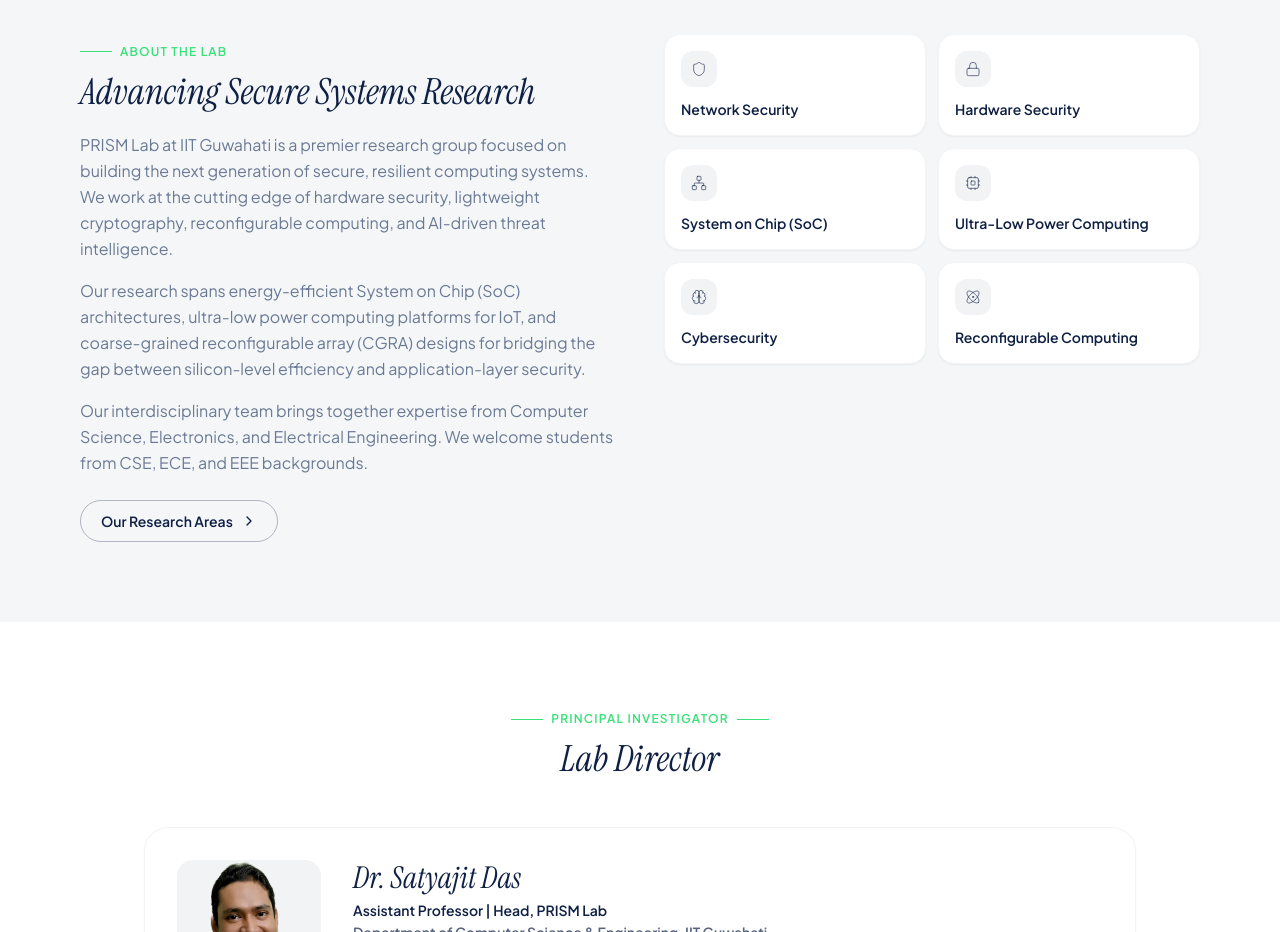
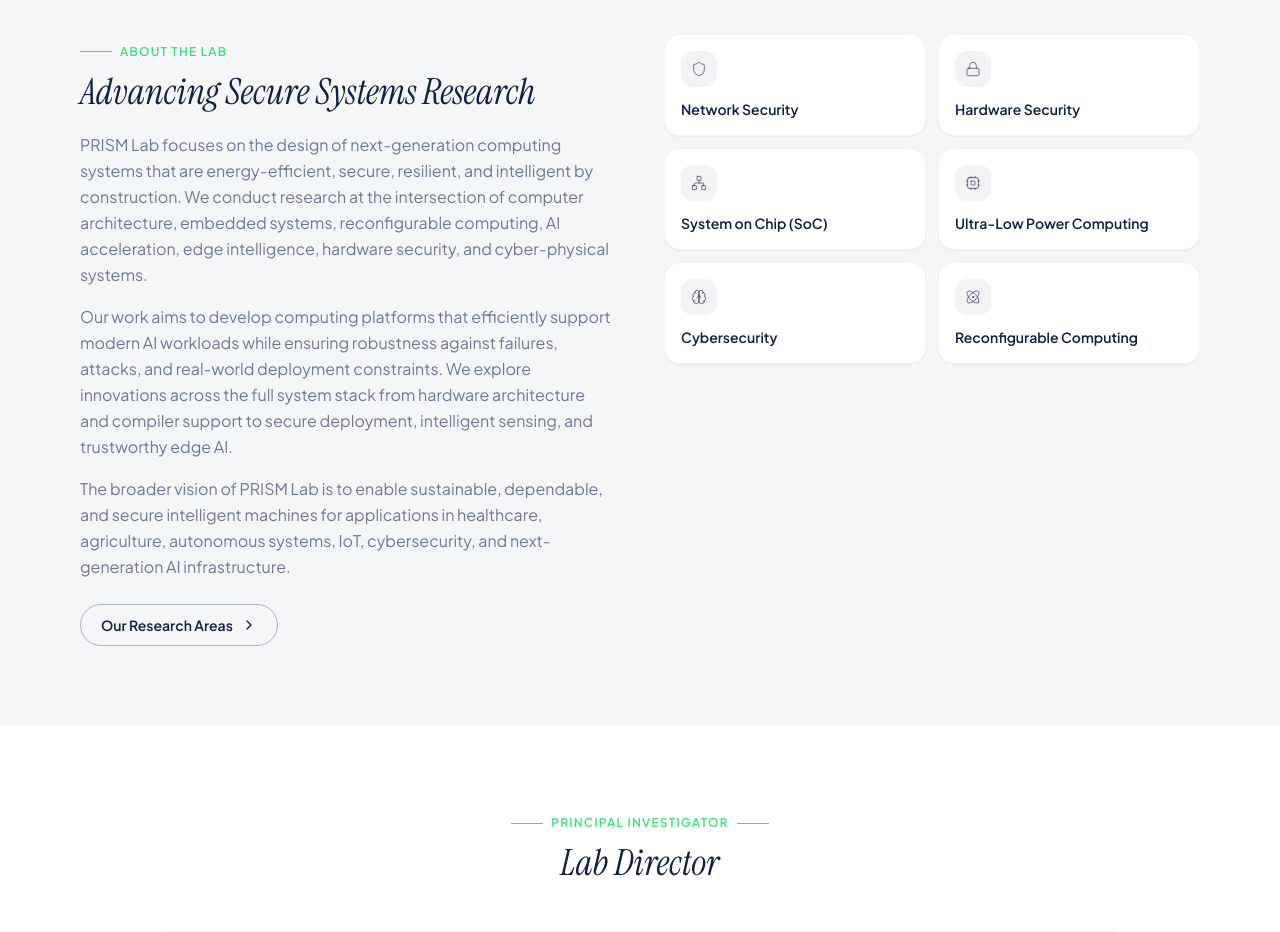
Before and after one commit to DHANVANTH05/prism-lab, a React (Vite) app: page / in a window 1280 px wide. Shown: the part 960-1892 px from the top of the page. Built offline with nearby package versions, Linux system fonts and the light colour scheme.

Commit message:
update lab description

```diff
--- a/src/pages/Home.jsx
+++ b/src/pages/Home.jsx
@@ -61,9 +61,19 @@
             <div>
               <div className="section-label mb-3"><div className="w-8 h-px bg-[#39e07a]" /> About the Lab</div>
               <h2 className="font-display italic text-4xl text-[#0f2044] dark:text-white mb-5">Advancing Secure Systems Research</h2>
-              <p className="text-[#6b7a94] dark:text-white/50 leading-relaxed mb-4">PRISM Lab at IIT Guwahati is a premier research group focused on building the next generation of secure, resilient computing systems. We work at the cutting edge of hardware security, lightweight cryptography, reconfigurable computing, and AI-driven threat intelligence.</p>
-              <p className="text-[#6b7a94] dark:text-white/50 leading-relaxed mb-4">Our research spans energy-efficient System on Chip (SoC) architectures, ultra-low power computing platforms for IoT, and coarse-grained reconfigurable array (CGRA) designs for bridging the gap between silicon-level efficiency and application-layer security.</p>
-              <p className="text-[#6b7a94] dark:text-white/50 leading-relaxed mb-6">Our interdisciplinary team brings together expertise from Computer Science, Electronics, and Electrical Engineering. We welcome students from CSE, ECE, and EEE backgrounds.</p>
+              <p className="text-[#6b7a94] dark:text-white/50 leading-relaxed mb-4">PRISM Lab focuses on the design of next-generation computing systems that
+                  are energy-efficient, secure, resilient, and intelligent by construction.
+                  We conduct research at the intersection of computer architecture, embedded
+                  systems, reconfigurable computing, AI acceleration, edge intelligence,
+                  hardware security, and cyber-physical systems.</p>
+              <p className="text-[#6b7a94] dark:text-white/50 leading-relaxed mb-4">Our work aims to develop computing platforms that efficiently support modern
+                  AI workloads while ensuring robustness against failures, attacks, and
+                  real-world deployment constraints. We explore innovations across the full
+                  system stack from hardware architecture and compiler support to secure
+                  deployment, intelligent sensing, and trustworthy edge AI.</p>
+              <p className="text-[#6b7a94] dark:text-white/50 leading-relaxed mb-6">  The broader vision of PRISM Lab is to enable sustainable, dependable, and
+                  secure intelligent machines for applications in healthcare, agriculture,
+                  autonomous systems, IoT, cybersecurity, and next-generation AI infrastructure.</p>
               <Link to="/research" className="inline-flex items-center gap-2 border border-[#0f2044]/30 dark:border-white/20 text-[#0f2044] dark:text-white font-semibold px-5 py-2.5 rounded-full text-sm hover:bg-[#0f2044]/5 dark:hover:bg-white/5 transition-all">
                 Our Research Areas <ChevronRight className="w-4 h-4" />
               </Link>
```
